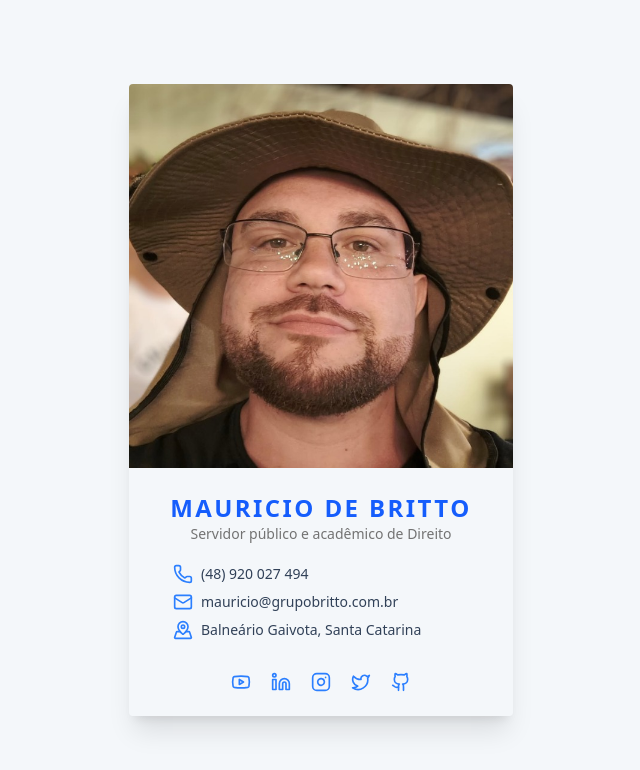
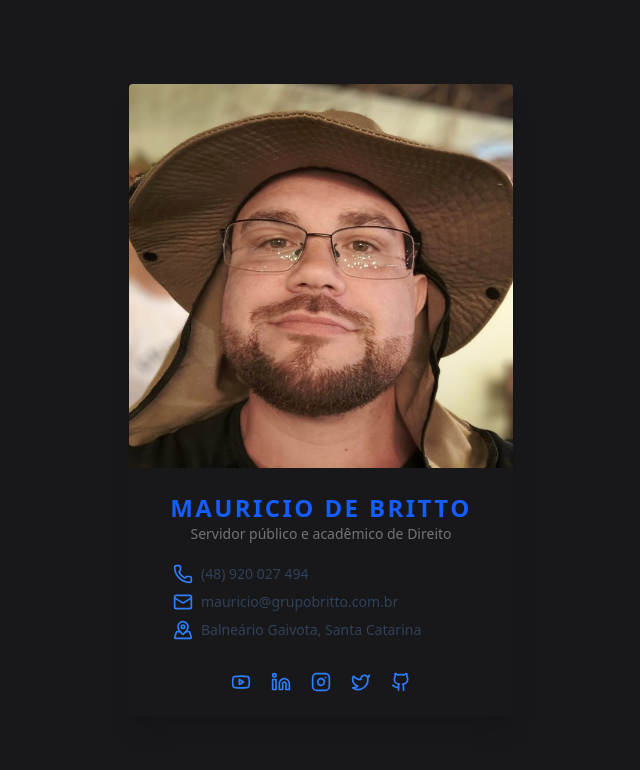
Before and after one commit to grupobritto/grupobritto, a Next.js app: page /mauricio in a window 1280 px wide. Shown: the top 770 px of the page, without its empty margins (319-959 px from the left). Built offline with nearby package versions, Linux system fonts and the light colour scheme.

Commit message:
Update globals.css

```diff
--- a/src/app/globals.css
+++ b/src/app/globals.css
@@ -147,6 +147,6 @@
     @apply border-(--color-highlight) outline-(--color-highlight);
   }
   body {
-    @apply text-foreground bg-(--color-background-geral);
+    @apply text-foreground bg-zinc-900;
   }
 }
```
